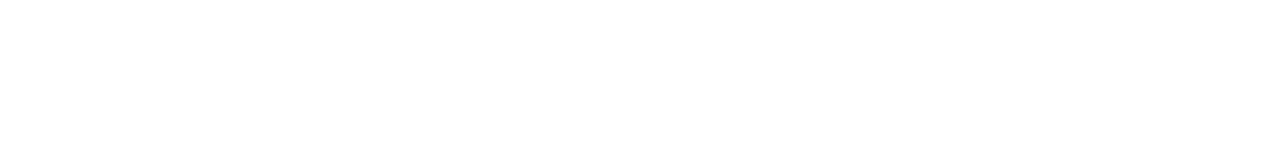
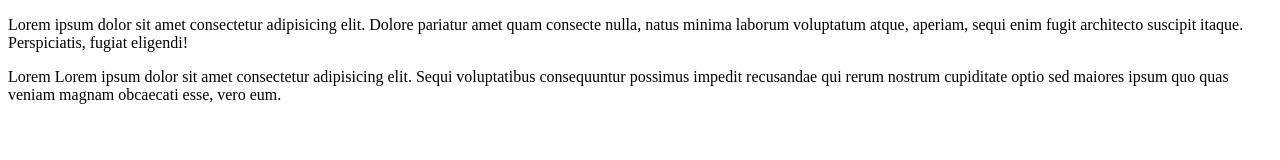
Before and after one commit to OleksandrSemenko2/github-lesson-1, a plain HTML site: page index.html in a window 1280 px wide. Drawn offline with Linux system fonts and the light colour scheme.

Commit message:
Update index.html

```diff
--- a/index.html
+++ b/index.html
@@ -1,16 +1,24 @@
 <!DOCTYPE html>
 <html lang="en">
-<head>
-    <meta charset="UTF-8">
-    <meta http-equiv="X-UA-Compatible" content="IE=edge">
-    <meta name="viewport" content="width=device-width, initial-scale=1.0">
+  <head>
+    <meta charset="UTF-8" />
+    <meta http-equiv="X-UA-Compatible" content="IE=edge" />
+    <meta name="viewport" content="width=device-width, initial-scale=1.0" />
     <title>Document</title>
-</head>
-<body>
-
-</body>
-<footer>
-
-
-</footer>
+  </head>
+  <body>
+    <p>
+      Lorem ipsum dolor sit amet consectetur adipisicing elit. Dolore pariatur
+      amet quam consecte nulla, natus minima laborum voluptatum atque, aperiam,
+      sequi enim fugit architecto suscipit itaque. Perspiciatis, fugiat
+      eligendi!
+    </p>
+    <div>
+      Lorem Lorem ipsum dolor sit amet consectetur adipisicing elit. Sequi
+      voluptatibus consequuntur possimus impedit recusandae qui rerum nostrum
+      cupiditate optio sed maiores ipsum quo quas veniam magnam obcaecati esse,
+      vero eum.
+    </div>
+  </body>
+  <footer></footer>
 </html>
```
